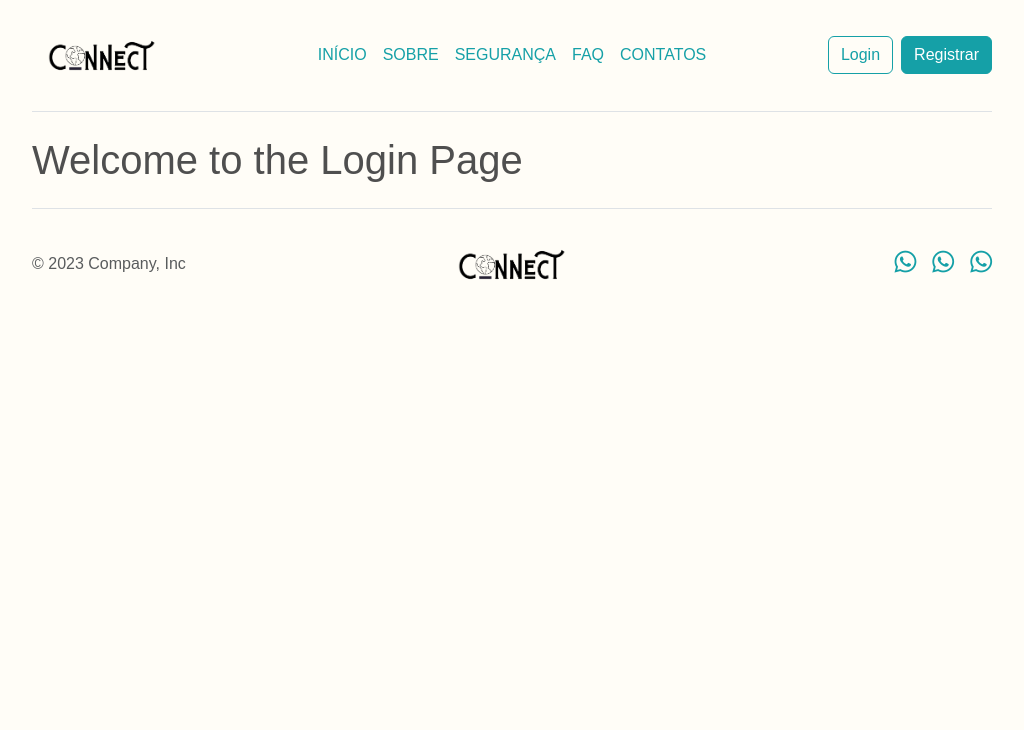
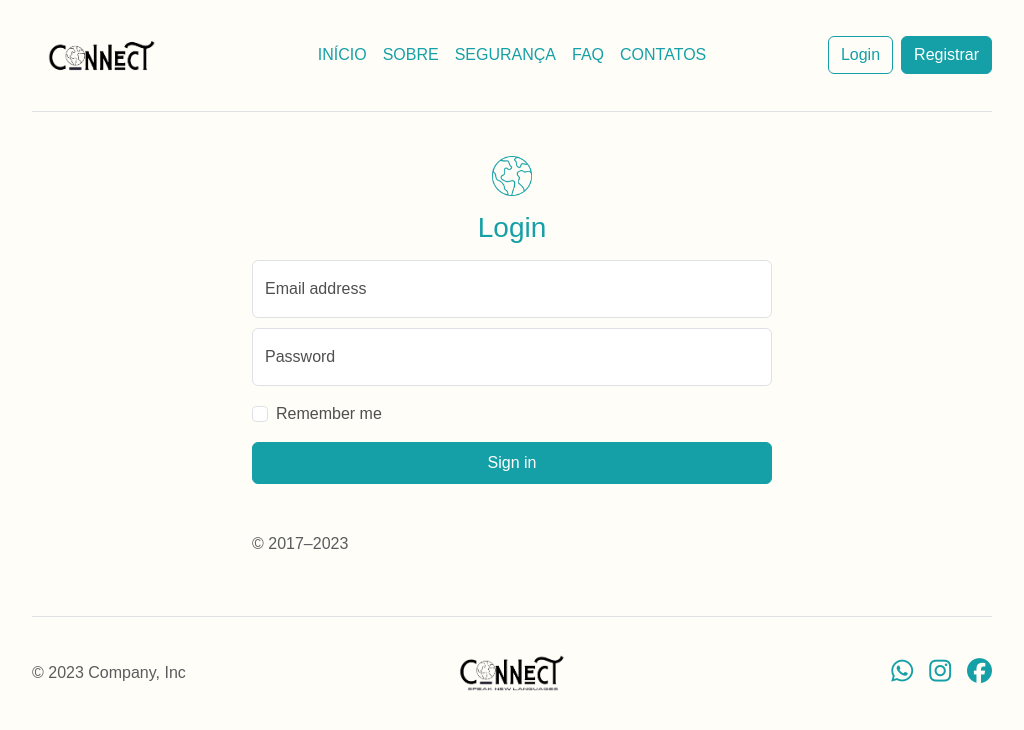
Before and after one commit to gabdreux/VideoCall-GD, a Next.js app in the folder front/: page /login in a window 1280 px wide. Shown: the top 730 px of the page, without its empty margins (128-1152 px from the left). Built offline with nearby package versions, Linux system fonts and the light colour scheme.

Commit message:
login layout

```diff
--- a/front/src/app/globals.css
+++ b/front/src/app/globals.css
@@ -67,3 +67,33 @@ button.btn.btn-primary {
   color: var(--color-white);
 
 }
+
+
+.containerDiv {
+  display: flex;
+  justify-content: center;
+}
+
+
+.loginForm {
+  width: 520px;
+  padding-top: 20px;
+  padding-bottom: 20px;
+
+}
+
+.loginLogo {
+  max-width: 40px;
+
+}
+
+.loginForm h1 {
+  color: var(--color-green);
+  margin-top: 15px;
+
+}
+
+.loginForm input {
+  margin-bottom: 10px;
+
+}
--- a/front/src/components/footer.tsx
+++ b/front/src/components/footer.tsx
@@ -15,13 +15,13 @@ const Footer: React.FC = () => {
         <p className="col-md-4 mb-0 text-body-secondary">© 2023 Company, Inc</p>
 
         <a href="/" className="col-md-4 d-flex align-items-center justify-content-center mb-3 mb-md-0 me-md-auto link-body-emphasis text-decoration-none navbar-brand">
-            <img src='imgs/logo2.png'/>
+            <img src='imgs/logo1.png'/>
         </a>
 
         <ul className="nav col-md-4 justify-content-end list-unstyled d-flex">
             <li className="ms-3"><a className="text-body-secondary" href="#"><i className='fab fa-whatsapp'><use href="#"></use></i></a></li>
-            <li className="ms-3"><a className="text-body-secondary" href="#"><i className='fab fa-whatsapp'><use href="#"></use></i></a></li>
-            <li className="ms-3"><a className="text-body-secondary" href="#"><i className='fab fa-whatsapp'><use href="#"></use></i></a></li>
+            <li className="ms-3"><a className="text-body-secondary" href="#"><i className='fab fa-instagram'><use href="#"></use></i></a></li>
+            <li className="ms-3"><a className="text-body-secondary" href="#"><i className='fab fa-facebook'><use href="#"></use></i></a></li>
         </ul>
 
   </footer>
--- a/front/src/pages/login.tsx
+++ b/front/src/pages/login.tsx
@@ -2,8 +2,46 @@ import React from 'react';
 
 const Login: React.FC = () => {
   return (
-    <div>
-      <h1>Welcome to the Login Page</h1>
+
+    < div className="containerDiv">
+      <form className="loginForm" data-bitwarden-watching="1">
+
+
+          <div className='containerDiv'>
+            <a href="/" className="navbar-brand">
+              <img className='loginLogo' src='imgs/logo4.png'/>
+            </a>
+          </div>
+
+          <div className='containerDiv'>
+            <h1 className="h3 mb-3 fw-normal">Login</h1>
+          </div>
+
+          <div className="form-floating">
+            <input type="email" className="form-control" id="floatingInput" placeholder="name@example.com" />
+            <label htmlFor="floatingInput">Email address</label>
+          </div>
+
+
+          <div className="form-floating">
+            <input type="password" className="form-control" id="floatingPassword" placeholder="Password" />
+            <label htmlFor="floatingPassword">Password</label>
+          </div>
+
+
+          <div className="form-check text-start my-3">
+            <input className="form-check-input" type="checkbox" value="remember-me" id="flexCheckDefault" />
+            <label className="form-check-label" htmlFor="flexCheckDefault">
+              Remember me
+            </label>
+          </div>
+
+
+          <button className="btn btn-primary w-100 py-2" type="submit">Sign in</button>
+
+          <p className="mt-5 mb-3 text-body-secondary">© 2017–2023</p>
+
+      </form>
     </div>
   );
 };
```
Also changed, not shown: front/public/imgs/logo4.png (added), front/public/imgs/mundi.svg (added).
